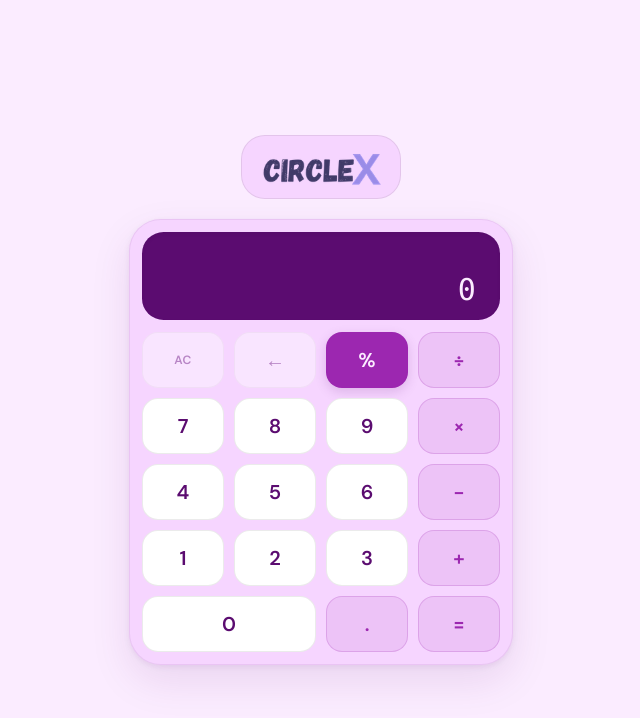
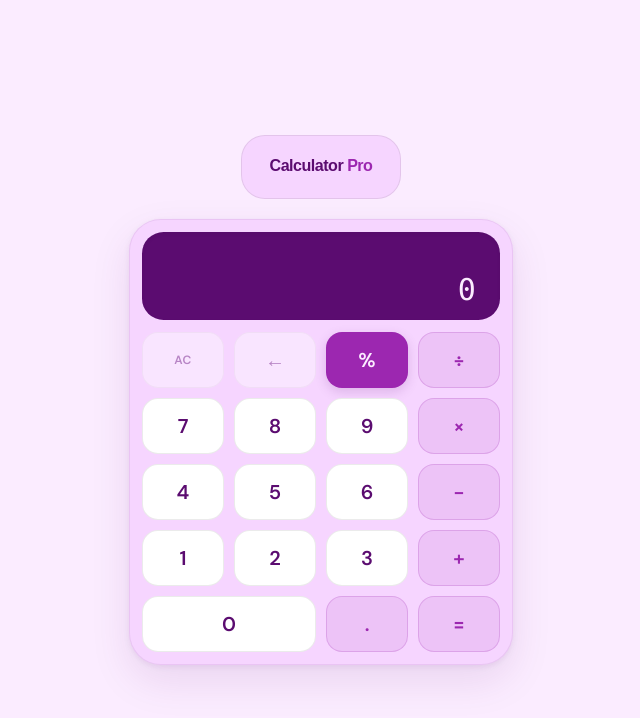
Before and after one commit to Yogs365/CalculatePro, a Next.js app: page /login in a window 1280 px wide. Shown: the top 718 px of the page, without its empty margins (319-959 px from the left). Built offline with nearby package versions, Linux system fonts and the light colour scheme.

Commit message:
Rename frontend app to Calculator Pro

```diff
--- a/app/(protected)/loading.tsx
+++ b/app/(protected)/loading.tsx
@@ -6,8 +6,8 @@ export default function ProtectedLoading() {
     <div className="mx-auto max-w-md px-3 pb-4 pt-[calc(1.25rem+env(safe-area-inset-top))] animate-fade-in">
       <div className="mb-5 flex items-center justify-between px-1">
         <Image
-          src="/brand/logo-header.png"
-          alt="CircleX"
+          src="/brand/logo-header-calculator.svg"
+          alt="Calculator Pro"
           width={200}
           height={100}
           className="h-12 w-auto object-contain"
--- a/app/(protected)/pesan/loading.tsx
+++ b/app/(protected)/pesan/loading.tsx
@@ -6,8 +6,8 @@ export default function MessagesLoading() {
     <div className="mx-auto max-w-md px-3 pb-4 pt-[calc(1.25rem+env(safe-area-inset-top))] animate-fade-in">
       <div className="mb-5 flex items-center justify-between px-1">
         <Image
-          src="/brand/logo-header.png"
-          alt="CircleX"
+          src="/brand/logo-header-calculator.svg"
+          alt="Calculator Pro"
           width={200}
           height={100}
           className="h-12 w-auto object-contain"
--- a/app/(protected)/pesan/page.tsx
+++ b/app/(protected)/pesan/page.tsx
@@ -8,8 +8,8 @@ export default function PesanPage() {
     <div className="mx-auto max-w-md px-3 pb-4 pt-[calc(1.25rem+env(safe-area-inset-top))] animate-fade-in">
       <div className="mb-5 flex items-center justify-between px-1">
         <Image
-          src="/brand/logo-header.png"
-          alt="CircleX"
+          src="/brand/logo-header-calculator.svg"
+          alt="Calculator Pro"
           width={200}
           height={100}
           className="h-12 w-auto object-contain drop-shadow-[0_4px_8px_rgba(91,12,112,0.12)]"
--- a/app/globals.css
+++ b/app/globals.css
@@ -27,7 +27,7 @@ body {
   background-color: rgba(156, 39, 176, 0.18);
 }
 
-/* CircleX — flat Mist page background. No radial glow, no gradient
+/* Calculator Pro — flat Mist page background. No radial glow, no gradient
    wash: a single quiet surface so bubbles, cards and text carry the
    contrast instead of decoration. */
 .ocean-bg {
--- a/app/layout.tsx
+++ b/app/layout.tsx
@@ -18,7 +18,7 @@ const dmSans = DM_Sans({
 });
 
 export const metadata: Metadata = {
-  title: "CircleX",
+  title: "Calculator Pro",
   description: "Ruang obrolan pribadi tertutup untuk kontak terpercaya.",
   manifest: "/manifest.webmanifest",
   icons: {
@@ -31,7 +31,7 @@ export const metadata: Metadata = {
   appleWebApp: {
     capable: true,
     statusBarStyle: "default",
-    title: "CircleX",
+    title: "Calculator Pro",
   },
 };
 
--- a/components/admin/AdminDashboard.tsx
+++ b/components/admin/AdminDashboard.tsx
@@ -59,7 +59,7 @@ export default function AdminDashboard() {
         <h1 className="font-display text-2xl font-bold tracking-tight text-ocean-50">
           Kelola Kontak
         </h1>
-        <p className="mt-1 text-sm text-ocean-400">Kontak yang bisa masuk ke CircleX.</p>
+        <p className="mt-1 text-sm text-ocean-400">Kontak yang bisa masuk ke Calculator Pro.</p>
       </header>
 
       <div className="mb-6 grid grid-cols-2 gap-3">
--- a/components/auth/LoginScreen.tsx
+++ b/components/auth/LoginScreen.tsx
@@ -130,8 +130,8 @@ export default function LoginScreen() {
         <div className="mb-5 text-center">
           <div className="mx-auto mb-5 flex h-16 w-40 items-center justify-center rounded-[1.5rem] border border-black/[0.08] bg-ocean-900 px-3">
             <Image
-              src="/brand/logo-header.png"
-              alt="CircleX"
+              src="/brand/logo-header-calculator.svg"
+              alt="Calculator Pro"
               width={200}
               height={100}
               className="h-auto w-full object-contain"
--- a/components/profile/InstallPwaButton.tsx
+++ b/components/profile/InstallPwaButton.tsx
@@ -53,7 +53,7 @@ export default function InstallPwaButton() {
   return (
     <SettingsRow
       icon="⬇️"
-      title="Pasang CircleX"
+      title="Pasang Calculator Pro"
       subtitle="Tambahkan ke layar utama untuk akses lebih cepat"
       onClick={handleInstall}
     />
--- a/components/pwa/InstallAppPrompt.tsx
+++ b/components/pwa/InstallAppPrompt.tsx
@@ -97,8 +97,8 @@ export default function InstallAppPrompt() {
       if (iosInstall && "share" in navigator) {
         try {
           await navigator.share({
-            title: "Install CircleX",
-            text: "Tambahkan CircleX ke Layar Utama",
+            title: "Install Calculator Pro",
+            text: "Tambahkan Calculator Pro ke Layar Utama",
             url: window.location.href,
           });
         } catch {
@@ -140,7 +140,7 @@ export default function InstallAppPrompt() {
           />
           <div className="min-w-0 flex-1">
             <h2 id="install-app-title" className="font-display text-lg text-ocean-50">
-              Install CircleX
+              Install Calculator Pro
             </h2>
             <p className="mt-1 text-sm leading-5 text-ocean-400">
               Tambahkan aplikasi ke layar utama untuk akses yang lebih cepat.
--- a/public/sw.js
+++ b/public/sw.js
@@ -1,4 +1,4 @@
-// CircleX service worker.
+// Calculator Pro service worker.
 // Two jobs: (1) show a system notification whenever a push arrives, using
 // the JSON payload sent by the notify-new-message Edge Function
 // ({ title, body, data: { chat_id, message_id } }); (2) focus/open the
@@ -19,7 +19,7 @@ self.addEventListener("push", (event) => {
   try {
     payload = event.data.json();
   } catch {
-    payload = { title: "CircleX", body: event.data.text() };
+    payload = { title: "Calculator Pro", body: event.data.text() };
   }
 
   const title = payload.title || "Pesan baru";
```
Also changed, not shown: public/brand/logo-header-calculator.svg (added), public/manifest.webmanifest.
